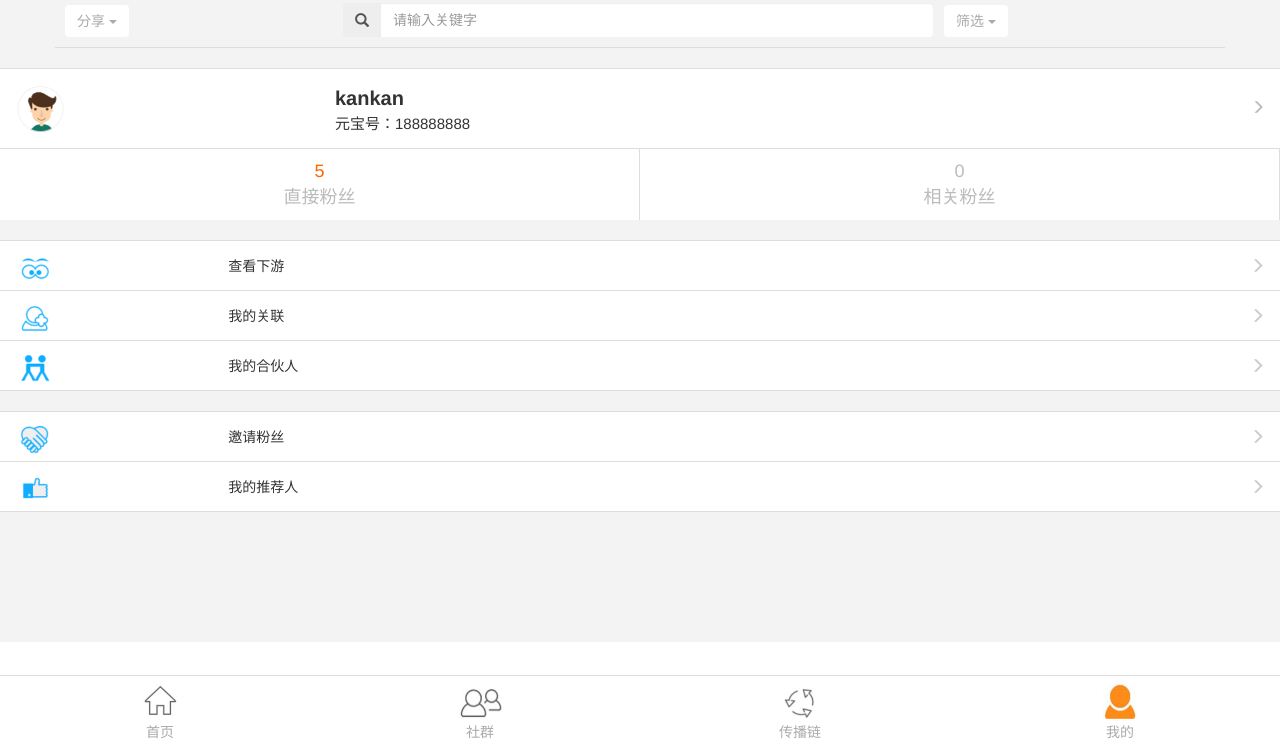
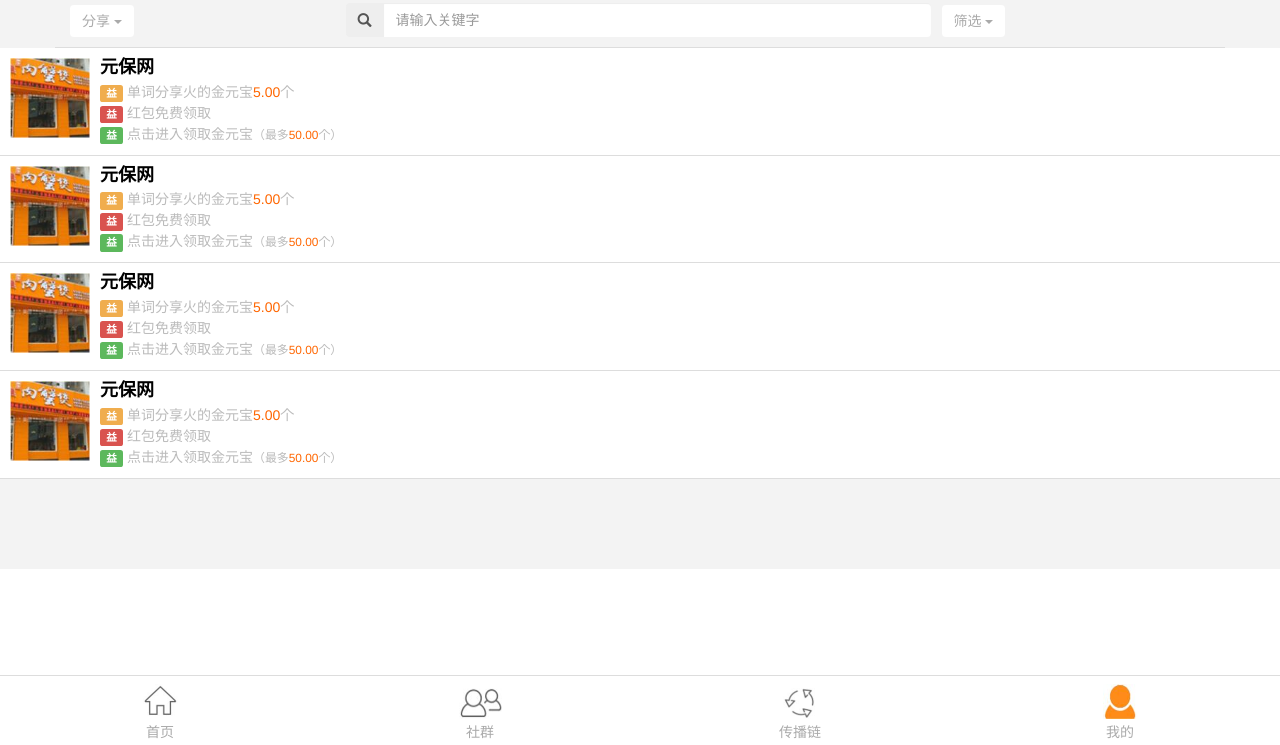
Before and after one commit to ilovezy/yuanbao, a website: page yuanbaoMedia.html in a window 1280 px wide. Shown: the part 55-800 px from the top of the page. Drawn offline with nearby package versions, Linux system fonts and the light colour scheme.

Commit message:
update yuanbaoMedia

```diff
--- a/css/cc-yuanbao.css
+++ b/css/cc-yuanbao.css
@@ -2,7 +2,7 @@
 * @Author: Administrator
 * @Date:   2015-11-11 21:54:55
 * @Last Modified by:   Administrator
-* @Last Modified time: 2015-11-14 10:56:55
+* @Last Modified time: 2015-11-14 12:17:30
 */
 
 
@@ -203,6 +203,10 @@
     margin-top: 5px;
 }
 
+.cc-card-list-item .col-xs-7 {
+    font-size: 1.6rem;
+}
+
 
 /* promote myPromote */
 
@@ -317,12 +321,8 @@
 /* community search-bar */
 
 .cc-search-bar {
-    padding: 1rem;
-    border-bottom: 1px solid #ddd;
-}
-
-.cc-search-bar {
-    padding: 1rem;
+    padding-top: 1rem;
+    padding-bottom: 1rem;
     border-bottom: 1px solid #ddd;
 }
 
@@ -392,6 +392,48 @@
 
 .color-blue {
     color: #428bca;
+}
+
+
+/* yuanbaoMedia */
+
+.cc-media-card-item {
+    border-bottom: 1px solid #ddd;
+    overflow: hidden;
+    padding: 1rem;
+}
+
+.cc-media-card-item>div {
+    float: left;
+}
+
+.cc-media-img {
+    width: 80px;
+    height: 80px;
+}
+
+.cc-media-img img {
+    width: 80px;
+    height: 80px;
+}
+
+.cc-media-card-content {
+    text-wrap: nowrap;
+    float: left;
+    padding-left: 1rem;
+}
+
+.cc-media-card-title {
+    font-size: 1.8rem!important;
+    font-weight: 600;
+    color: black!important;
+    margin-top: -3px;
+}
+
+.cc-media-card-content p {
+    font-size: 1.4rem;
+    color: #bbb;
+    margin-bottom: 1px;
 }
 
 
--- a/yuanbaoMedia.html
+++ b/yuanbaoMedia.html
@@ -61,95 +61,76 @@
                 </div>
             </div>
         </div>
-        <br>
 
         <!-- main -->
-        <div class="container-fluid cc-card-list cc-bg-white">
-            <div class="row cc-tc-user">
-                <div class="col-xs-3">
-                    <img src="img/transmissionChains/avatar.png" class="img-circle img-responsive cc-avatar-2">
+        <div class="cc-media-card cc-bg-white ">
+            <div class="cc-media-card-item">
+                <div class="cc-media-img">
+                    <img src="img/yuanbaoMedia/item.jpg">
                 </div>
-                <div class="col-xs-7">
-                    <span class="username">kankan</span>
-                    <p class="userid">元宝号：188888888</p>
-                </div>
-                <div class="col-xs-2 text-right">
-                    <span class="glyphicon glyphicon-menu-right"></span>
-                </div>
-            </div>
-
-            <div class="row cc-tc-fans">
-                <div class="col-xs-6">
-                    <span class="cc-text-orange">5</span>
-                    <p>直接粉丝</p>
-                </div>
-                <div class="col-xs-6">
-                    <span>0</span>
-                    <p>相关粉丝</p>
-                </div>
-            </div>
-
-        </div>
-
-        <br>
-
-        <div class="container-fluid cc-card-list cc-bg-white">
-            <div class="row cc-card-list-item">
-                <div class="col-xs-2">
-                    <img class="cc-tc-icons" src="img/transmissionChains/chakan.png">
-                </div>
-                <div class="col-xs-7">查看下游</div>
-                <div class="col-xs-3 cc-content text-right">
-                    <span class="glyphicon glyphicon-menu-right"></span>
-                </div>
-            </div>
-
-            <div class="row cc-card-list-item">
-                <div class="col-xs-2">
-                    <img class="cc-tc-icons" src="img/transmissionChains/guanlian.png">
-                </div>
-                <div class="col-xs-7">我的关联</div>
-                <div class="col-xs-3 cc-content text-right">
-                    <span class="glyphicon glyphicon-menu-right"></span>
-                </div>
-            </div>
-
-            <div class="row cc-card-list-item">
-                <div class="col-xs-2">
-                    <img class="cc-tc-icons" src="img/transmissionChains/hehuoren.png">
-                </div>
-                <div class="col-xs-7">我的合伙人</div>
-                <div class="col-xs-3 cc-content text-right">
-                    <span class="glyphicon glyphicon-menu-right"></span>
+                <div class="cc-media-card-content">
+                    <p class="cc-media-card-title">元保网</p>
+                    <p>
+                        <label class="label label-warning">益</label> 单词分享火的金元宝<span class="cc-text-orange">5.00</span>个</p>
+                    <p>
+                        <label class="label label-danger">益</label> 红包免费领取</p>
+                    <p>
+                        <label class="label label-success">益</label> 点击进入领取金元宝<small>（最多<span class="cc-text-orange">50.00</span>个）</small>
+                    </p>
                 </div>
             </div>
         </div>
-
-        <br>
-
-        <div class="container-fluid cc-card-list cc-bg-white">
-            <div class="row cc-card-list-item">
-                <div class="col-xs-2">
-                    <img class="cc-tc-icons" src="img/transmissionChains/yaoqing.png">
+        <div class="cc-media-card cc-bg-white ">
+            <div class="cc-media-card-item">
+                <div class="cc-media-img">
+                    <img src="img/yuanbaoMedia/item.jpg">
                 </div>
-                <div class="col-xs-7">邀请粉丝</div>
-                <div class="col-xs-3 cc-content text-right">
-                    <span class="glyphicon glyphicon-menu-right"></span>
-                </div>
-            </div>
-            <div class="row cc-card-list-item">
-                <div class="col-xs-2">
-                    <img class="cc-tc-icons" src="img/transmissionChains/tuijian.png">
-                </div>
-                <div class="col-xs-7">我的推荐人</div>
-                <div class="col-xs-3 cc-content text-right">
-                    <span class="glyphicon glyphicon-menu-right"></span>
+                <div class="cc-media-card-content">
+                    <p class="cc-media-card-title">元保网</p>
+                    <p>
+                        <label class="label label-warning">益</label> 单词分享火的金元宝<span class="cc-text-orange">5.00</span>个</p>
+                    <p>
+                        <label class="label label-danger">益</label> 红包免费领取</p>
+                    <p>
+                        <label class="label label-success">益</label> 点击进入领取金元宝<small>（最多<span class="cc-text-orange">50.00</span>个）</small>
+                    </p>
                 </div>
             </div>
         </div>
-
-        <br>
-        <br>
+        <div class="cc-media-card cc-bg-white ">
+            <div class="cc-media-card-item">
+                <div class="cc-media-img">
+                    <img src="img/yuanbaoMedia/item.jpg">
+                </div>
+                <div class="cc-media-card-content">
+                    <p class="cc-media-card-title">元保网</p>
+                    <p>
+                        <label class="label label-warning">益</label> 单词分享火的金元宝<span class="cc-text-orange">5.00</span>个</p>
+                    <p>
+                        <label class="label label-danger">益</label> 红包免费领取</p>
+                    <p>
+                        <label class="label label-success">益</label> 点击进入领取金元宝<small>（最多<span class="cc-text-orange">50.00</span>个）</small>
+                    </p>
+                </div>
+            </div>
+        </div>
+        <div class="cc-media-card cc-bg-white ">
+            <div class="cc-media-card-item">
+                <div class="cc-media-img">
+                    <img src="img/yuanbaoMedia/item.jpg">
+                </div>
+                <div class="cc-media-card-content">
+                    <p class="cc-media-card-title">元保网</p>
+                    <p>
+                        <label class="label label-warning">益</label> 单词分享火的金元宝<span class="cc-text-orange">5.00</span>个</p>
+                    <p>
+                        <label class="label label-danger">益</label> 红包免费领取</p>
+                    <p>
+                        <label class="label label-success">益</label> 点击进入领取金元宝<small>（最多<span class="cc-text-orange">50.00</span>个）</small>
+                    </p>
+                </div>
+            </div>
+        </div>
 
         <!-- footer -->
         <div class="cc-footer-fit"></div>
```
Also changed, not shown: index.html (+1 -1 lines), transmissionChains.html (+0 -3 lines), yuanbaoMedia.min.html (added, +1 -0 lines), img/yuanbaoMedia/item.jpg (added).
